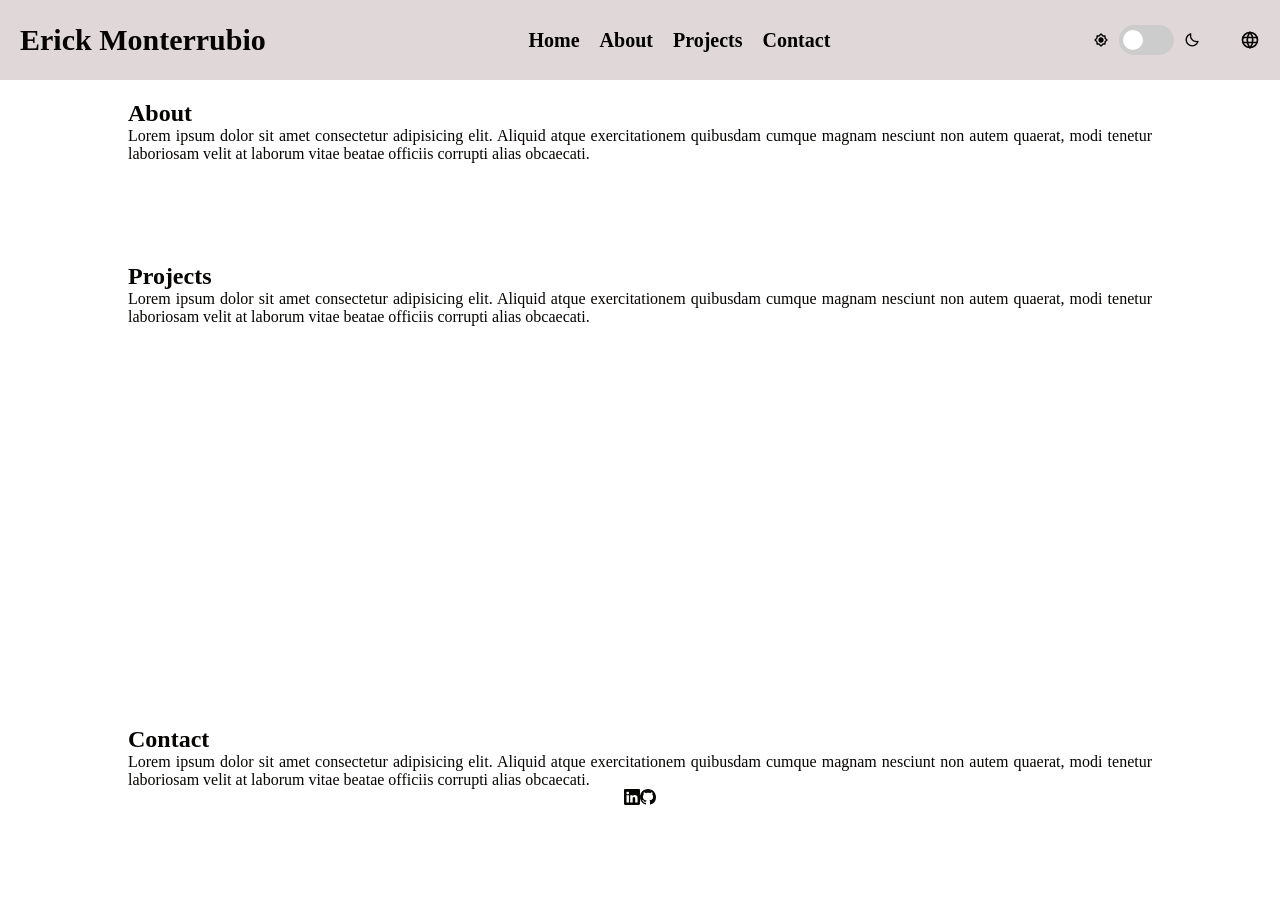
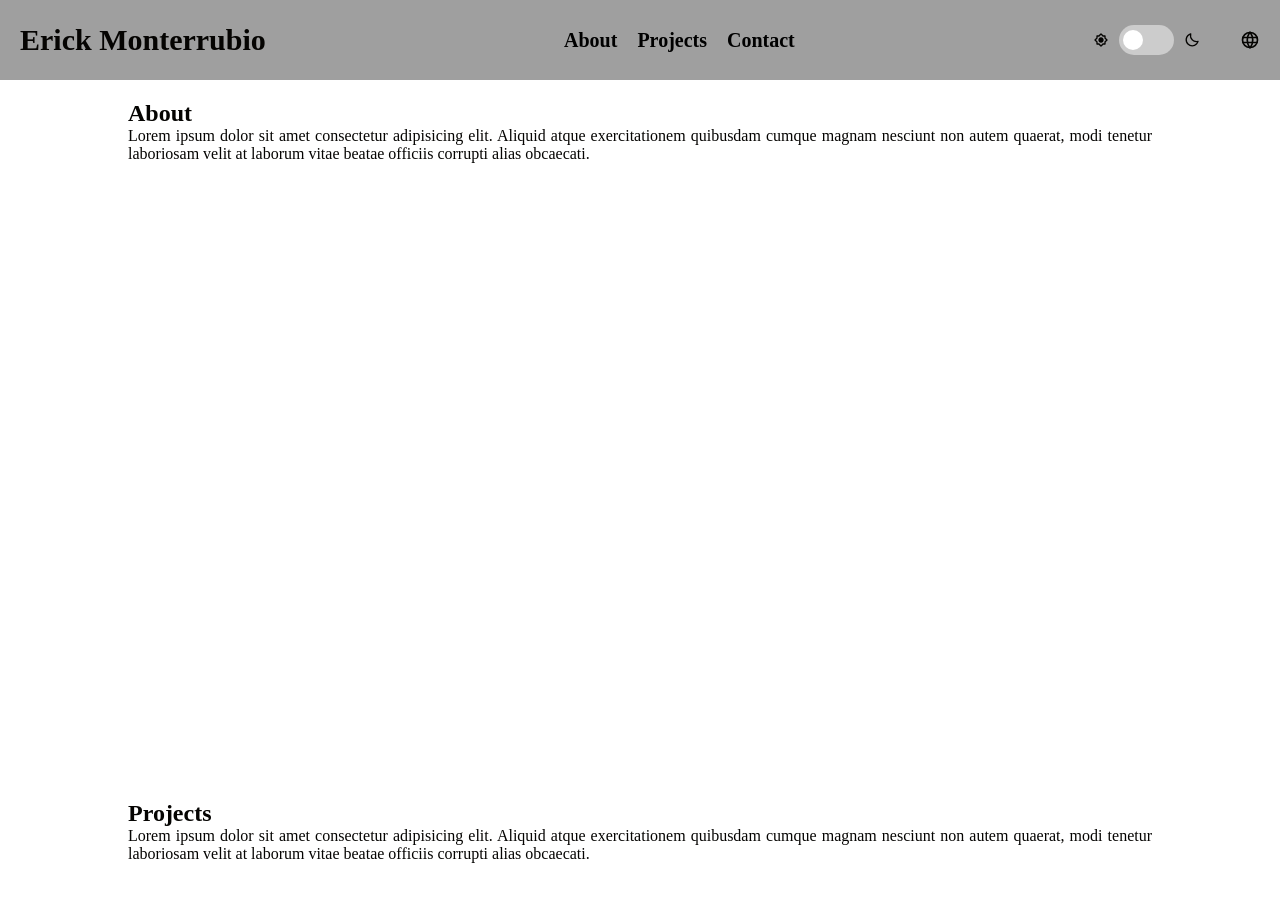
Before and after one commit to Erick140297/Portfolio, a React (Vite) app: page / in a window 1280 px wide. Shown: the top 902 px of the page. Before the commit the page ends 809 px from the top, so only its background shows below. Built offline with nearby package versions, Linux system fonts and the light colour scheme.

Commit message:
reactScroll

```diff
--- a/package.json
+++ b/package.json
@@ -12,6 +12,7 @@
     "react": "^18.2.0",
     "react-dom": "^18.2.0",
     "react-icons": "^4.7.1",
+    "react-scroll": "^1.8.9",
     "styled-components": "^5.3.6"
   },
   "devDependencies": {
--- a/src/App.jsx
+++ b/src/App.jsx
@@ -1,4 +1,4 @@
-import { useContext} from "react";
+import { useContext } from "react";
 import { AppContext } from "./GlobalContext/AppContext";
 import styled from "styled-components";
 import NavBar from "./components/NavBar/NavBar";
@@ -13,15 +13,13 @@ function App() {
   const darkTheme = state.darkTheme;
 
   return (
-    <div>
-      <AppContainer darkTheme={darkTheme}>
-        <NavBar />
-        <About/>
-        <Projects/>
-        <Contact/>
-        <Footer/>
-      </AppContainer>
-    </div>
+    <AppContainer darkTheme={darkTheme}>
+      <NavBar />
+      <About />
+      <Projects />
+      <Contact />
+      <Footer />
+    </AppContainer>
   );
 }
 
@@ -29,9 +27,10 @@ export default App;
 
 const AppContainer = styled.div`
   width: 100%;
-  display:flex;
-  flex-direction:column;
-  align-items:center;
+  /* height: 100vh; */
+  display: flex;
+  flex-direction: column;
+  align-items: center;
   background: ${({ darkTheme }) => (darkTheme ? "#050402" : "#ffffff")};
   color: ${({ darkTheme }) => (darkTheme ? "#ffffff" : "#050402")};
 `;
--- a/src/components/About/About.jsx
+++ b/src/components/About/About.jsx
@@ -4,7 +4,7 @@ import styled from "styled-components";
 const About = () => {
   return (
     <Container>
-      <h2>About</h2>
+      <h2 id="about" >About</h2>
       <p>Lorem ipsum dolor sit amet consectetur adipisicing elit. Aliquid atque exercitationem quibusdam cumque magnam nesciunt non autem quaerat, modi tenetur laboriosam velit at laborum vitae beatae officiis corrupti alias obcaecati.</p>
     </Container>
   )
@@ -18,4 +18,5 @@ const Container = styled.div`
   width: 80%;
   text-align: justify;
   padding-top: 100px;
+  min-height: 100vh;
 `
--- a/src/components/Contact/Contact.jsx
+++ b/src/components/Contact/Contact.jsx
@@ -4,7 +4,7 @@ import styled from "styled-components";
 const Contact = () => {
   return (
     <Container >
-      <h2 >Contact</h2>
+      <h2 id="contact">Contact</h2>
       <p>Lorem ipsum dolor sit amet consectetur adipisicing elit. Aliquid atque exercitationem quibusdam cumque magnam nesciunt non autem quaerat, modi tenetur laboriosam velit at laborum vitae beatae officiis corrupti alias obcaecati.</p>
     </Container>
   )
@@ -17,5 +17,6 @@ const Container = styled.div`
   flex-direction: column;
   width: 80%;
   text-align: justify;
-  padding-top: 400px;
+  min-height: 100vh;
+
 `
--- a/src/components/NavBar/NavBar.jsx
+++ b/src/components/NavBar/NavBar.jsx
@@ -1,17 +1,21 @@
 import React, { useContext, useState, useEffect } from "react";
-import { AppContext } from "../../GlobalContext/AppContext";
+import { Link, animateScroll as scroll } from "react-scroll";
 import styled from "styled-components";
 import { TbWorld } from "react-icons/tb";
 import Switch from "./Switch/Switch";
+import { AppContext } from "../../GlobalContext/AppContext";
 
 const NavBar = () => {
   const { state } = useContext(AppContext);
   const darkTheme = state.darkTheme;
   const [scrollTop, setScrollTop] = useState(0);
-  console.log(scrollTop);
 
   const handleScroll = () => {
     setScrollTop(window.scrollY);
+  };
+
+  const scrollToTop = () => {
+    scroll.scrollToTop();
   };
 
   useEffect(() => {
@@ -20,19 +24,43 @@ const NavBar = () => {
 
   return (
     <NavContainer scrollTop={scrollTop} darkTheme={darkTheme}>
-      <Title>Erick Monterrubio</Title>
+      <Title onClick={()=>scrollToTop()}>Erick Monterrubio</Title>
       <Menu darkTheme={darkTheme}>
         <li>
-          <a href="#">Home</a>
+          <NavLink
+            to="about"
+            spy={true}
+            smooth={true}
+            offset={-70}
+            duration={500}
+            darkTheme={darkTheme}
+          >
+            About
+          </NavLink>
         </li>
         <li>
-          <a href="#">About</a>
+          <NavLink
+            to="projects"
+            spy={true}
+            smooth={true}
+            offset={-70}
+            duration={500}
+            darkTheme={darkTheme}
+          >
+            Projects
+          </NavLink>
         </li>
         <li>
-          <a href="#">Projects</a>
-        </li>
-        <li>
-          <a href="#">Contact</a>
+          <NavLink
+            to="contact"
+            spy={true}
+            smooth={true}
+            offset={-70}
+            duration={500}
+            darkTheme={darkTheme}
+          >
+            Contact
+          </NavLink>
         </li>
       </Menu>
       <Settings>
@@ -52,13 +80,21 @@ const NavContainer = styled.nav`
   flex-direction: row;
   justify-content: space-between;
   align-items: center;
-  background: ${({ darkTheme }) => (darkTheme ? "#212020" : "#e0d8d8")};
+  background: ${({ darkTheme }) => (darkTheme ? "#212020" : "#9f9f9f")};
   height: ${({ scrollTop }) => (scrollTop > 0 ? "60px" : "80px")};
   padding: 20px;
 `;
 
 const Title = styled.h2`
   font-size: 30px;
+  transition: all 0.5s ease;
+
+  &:hover{
+    padding: 5px 10px;
+    color: ${({ darkTheme }) => (darkTheme ? "#000000" : "#ffffff")};
+    background: ${({ darkTheme }) => (darkTheme ? "#ffffff" : "#000000")};
+    border-radius: 15px;
+  }
 `;
 
 const Menu = styled.ul`
@@ -67,14 +103,16 @@ const Menu = styled.ul`
     list-style: none;
     margin: 10px;
   }
-  a {
-    color: ${({ darkTheme }) => (darkTheme ? "#ff0000" : "#000000")};
-    text-decoration: none;
-    font-size: 20px;
-    font-weight: bolder;
-    transition: all 0.5s ease;
-  }
-  a:hover {
+`;
+
+const NavLink = styled(Link)`
+  color: ${({ darkTheme }) => (darkTheme ? "#ff0000" : "#000000")};
+  text-decoration: none;
+  font-size: 20px;
+  font-weight: bolder;
+  transition: all 0.5s ease;
+
+  &:hover{
     padding: 5px 10px;
     color: ${({ darkTheme }) => (darkTheme ? "#000000" : "#ffffff")};
     background: ${({ darkTheme }) => (darkTheme ? "#ffffff" : "#000000")};
--- a/src/components/Projects/Projects.jsx
+++ b/src/components/Projects/Projects.jsx
@@ -4,7 +4,7 @@ import styled from "styled-components";
 const Projects = () => {
   return (
     <Container>
-      <h2>Projects</h2>
+      <h2 id="projects">Projects</h2>
       <p>Lorem ipsum dolor sit amet consectetur adipisicing elit. Aliquid atque exercitationem quibusdam cumque magnam nesciunt non autem quaerat, modi tenetur laboriosam velit at laborum vitae beatae officiis corrupti alias obcaecati.</p>
     </Container>
   )
@@ -17,5 +17,5 @@ const Container = styled.div`
   flex-direction: column;
   width: 80%;
   text-align: justify;
-  padding-top: 100px;
+  min-height: 100vh;
 `
```
Also changed, not shown: src/main.jsx (+6 -6 lines), 1 other file (tests, documents, lock files or other folders).
